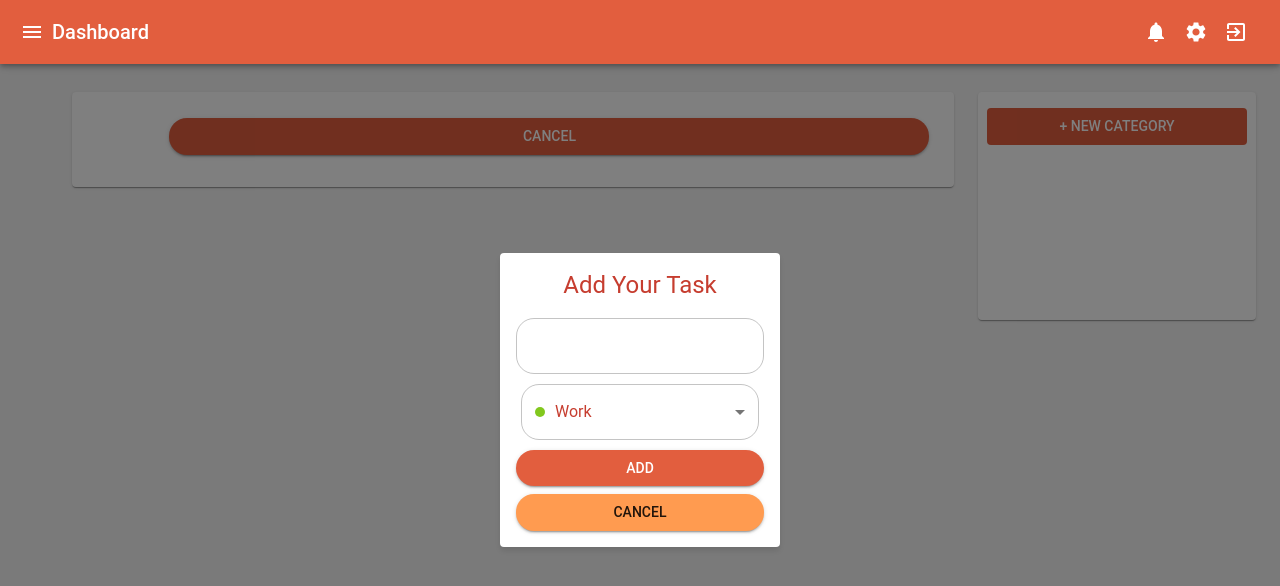
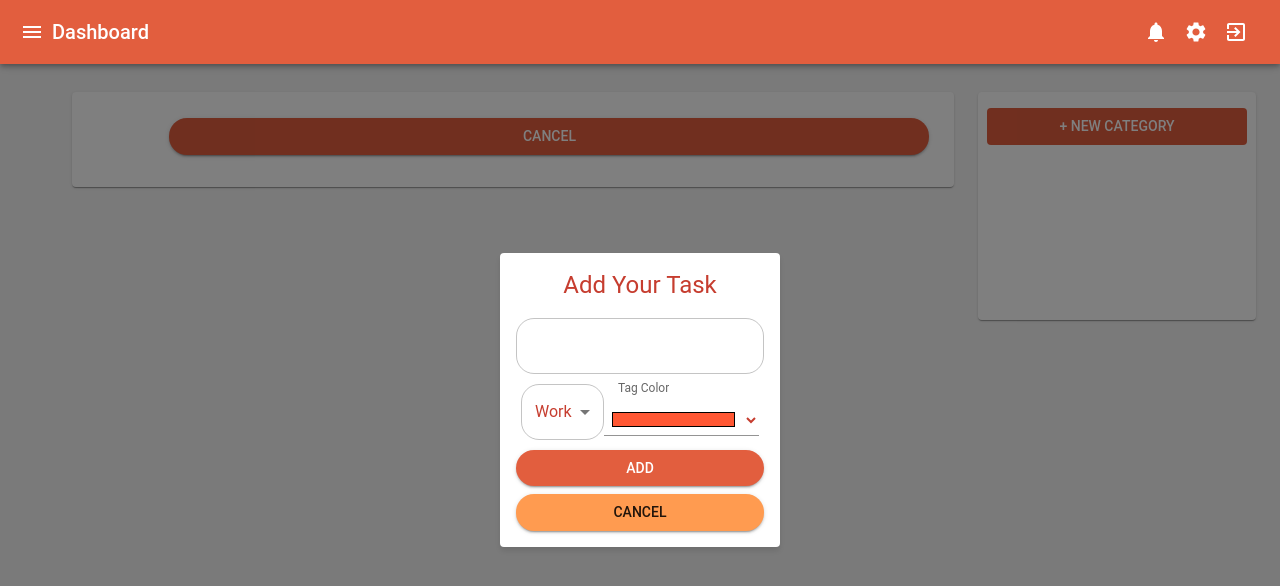
Before and after one commit to Mohammad-M-Rahimi/Todo-List-Project, a React (Vite) app in the folder frontend/: page / in a window 1280 px wide. Both pictures are taken after a click on the button "ADD". Shown: the top 586 px of the page. Built offline with nearby package versions, Linux system fonts and the light colour scheme.

Commit message:
Tags color added

```diff
--- a/frontend/src/components/Home/Logic.jsx
+++ b/frontend/src/components/Home/Logic.jsx
@@ -1,3 +1,4 @@
+// TodoList.js
 import React, { useState, useEffect } from "react";
 import {
   createTheme,
@@ -7,18 +8,14 @@ import {
   Typography,
   TextField,
   Button,
+  Checkbox,
+  IconButton,
   Select,
   MenuItem,
-  Checkbox,
-  IconButton,
 } from "@mui/material";
-import {
-  Edit as EditIcon,
-  Delete as DeleteIcon,
-  Close as CloseIcon,
-} from "@mui/icons-material";
+import { Edit as EditIcon, Delete as DeleteIcon } from "@mui/icons-material";
 
-import Popup from "../Home/Popups"; // Import the Popup component
+import Popup from "../Home/Popups";
 
 const theme = createTheme({
   palette: {
@@ -32,16 +29,20 @@ const theme = createTheme({
   shape: { borderRadius: 18 },
 });
 
-function getRandomColor() {
-  const letters = "0123456789ABCDEF";
-  return (
-    "#" +
-    Array.from(
-      { length: 6 },
-      () => letters[Math.floor(Math.random() * 16)]
-    ).join("")
-  );
-}
+const predefinedColors = [
+  "#FF5733",
+  "#FFC300",
+  "#33FF57",
+  "#338CFF",
+  "#B633FF",
+  "#FF3362",
+  "#33FFE6",
+  "#8CFF33",
+  "#FF33A6",
+];
+
+const getRandomColor = () =>
+  predefinedColors[Math.floor(Math.random() * predefinedColors.length)];
 
 const initialTags = JSON.parse(localStorage.getItem("tags")) || [
   "Work",
@@ -49,9 +50,11 @@ const initialTags = JSON.parse(localStorage.getItem("tags")) || [
   "Study",
 ];
 const tagColors = Object.fromEntries(
-  initialTags.map((tag) => [tag, getRandomColor()])
+  initialTags.map((tag, index) => [
+    tag,
+    predefinedColors[index % predefinedColors.length],
+  ])
 );
-const initialTagsList = [...initialTags];
 
 function TodoList() {
   const [todos, setTodos] = useState(
@@ -62,12 +65,11 @@ function TodoList() {
   const [editingId, setEditingId] = useState(null);
   const [showInput, setShowInput] = useState(false);
   const [newCategory, setNewCategory] = useState("");
-  const [tags, setTags] = useState(initialTagsList);
+  const [tags, setTags] = useState([...initialTags]);
 
-  useEffect(
-    () => localStorage.setItem("todos", JSON.stringify(todos)),
-    [todos]
-  );
+  useEffect(() => localStorage.setItem("todos", JSON.stringify(todos)), [
+    todos,
+  ]);
 
   const handleTagChange = (e) => setSelectedTag(e.target.value);
 
--- a/frontend/src/components/Home/Popups.jsx
+++ b/frontend/src/components/Home/Popups.jsx
@@ -1,4 +1,4 @@
-import React from "react";
+import React, { useState } from "react";
 import {
   Box,
   Typography,
@@ -7,8 +7,23 @@ import {
   MenuItem,
   IconButton,
   Button,
+  FormControl,
+  InputLabel,
+  Input,
 } from "@mui/material";
 import { Close as CloseIcon } from "@mui/icons-material";
+
+const predefinedColors = [
+  "red",
+  "blue",
+  "lightblue",
+  "yellow",
+  "orange",
+  "green",
+  "purple",
+  "pink",
+  "black",
+];
 
 function Popup({
   showInput,
@@ -24,14 +39,31 @@ function Popup({
   setEditingId,
   setNewCategory,
   handleDeleteTag,
+
 }) {
+  const [selectedColor, setSelectedColor] = useState(tagColors[selectedTag] || predefinedColors[0]);
+
+  const handleColorChange = (event) => {
+    setSelectedColor(event.target.value);
+  };
+
   return (
     showInput && (
       <div className="popup">
-        <div className="popup-content" style={{ padding: 16, borderRadius: 4, boxShadow: "0 4px 6px rgba(0, 0, 0, 0.1)" }}>
+        <div
+          className="popup-content"
+          style={{
+            padding: 16,
+            borderRadius: 4,
+            boxShadow: "0 4px 6px rgba(0, 0, 0, 0.1)",
+          }}
+        >
           <form onSubmit={handleAddOrEdit}>
             <Box>
-              <Typography variant="h5" style={{ textAlign: "center", marginBottom: 16 }}>
+              <Typography
+                variant="h5"
+                style={{ textAlign: "center", marginBottom: 16 }}
+              >
                 Add Your Task
               </Typography>
               <TextField
@@ -41,17 +73,24 @@ function Popup({
                 fullWidth
                 style={{ marginBottom: 5 }}
               />
-              <div style={{ display: "flex", alignItems: "center", padding: '5px' }}>
+              <div
+                style={{
+                  display: "flex",
+                  alignItems: "center",
+                  padding: "5px",
+                }}
+              >
                 <Select
                   renderValue={(selected) => (
                     <div style={{ display: "flex", alignItems: "center" }}>
                       <div
                         style={{
-                          backgroundColor: tagColors[selected],
+                          backgroundColor: tagColors[selectedTag], // Use tagColors[selectedTag] here
                           width: 10,
                           height: 10,
                           borderRadius: "50%",
                           marginRight: 10,
+                          display: "none",
                         }}
                       />
                       <span>{selected}</span>
@@ -66,15 +105,6 @@ function Popup({
                   {tags.map((tag) => (
                     <MenuItem key={tag} value={tag}>
                       <div style={{ display: "flex", alignItems: "center" }}>
-                        <div
-                          style={{
-                            backgroundColor: tagColors[tag],
-                            width: 10,
-                            height: 10,
-                            borderRadius: "50%",
-                            marginRight: 10,
-                          }}
-                        />
                         <span>{tag}</span>
                       </div>
                       <IconButton
@@ -87,6 +117,22 @@ function Popup({
                     </MenuItem>
                   ))}
                 </Select>
+
+                <FormControl fullWidth style={{ marginBottom: 5 }}>
+                  <InputLabel htmlFor="color-picker">Tag Color</InputLabel>
+                  <Input
+                    id="color-picker"
+                    type="color"
+                    value={selectedColor}
+                    onChange={handleColorChange}
+                    inputProps={{ list: "predefinedColors" }}
+                  />
+                  <datalist id="predefinedColors">
+                    {predefinedColors.map((color) => (
+                      <option key={color} value={color} />
+                    ))}
+                  </datalist>
+                </FormControl>
               </div>
               <Button
                 type="submit"
--- a/frontend/src/pages/Home.jsx
+++ b/frontend/src/pages/Home.jsx
@@ -64,9 +64,7 @@ export default function Dashboard() {
     localStorage.setItem("tags", JSON.stringify(updatedTags));
     setTags(updatedTags);
     setNewCategory("");
-
-    // Refresh the page
-    window.location.reload();
+    window.location.reload(); // This line is reloading the page, you may consider removing it
   };
 
   function handsubmit(e) {
```
Also changed, not shown: frontend/src/components/Home/Tagselector.jsx (+74 -5 lines).
